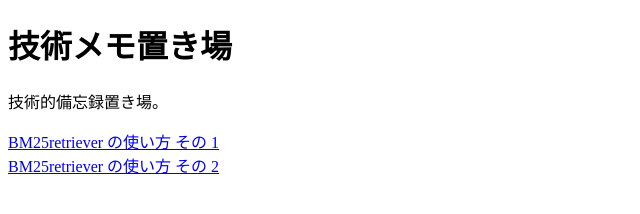
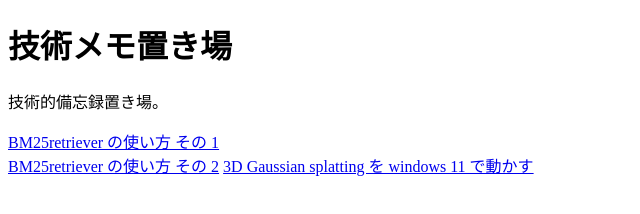
Before and after one commit to lec-ktsu/tech_memo, a plain HTML site: page index.html in a window 1280 px wide. Shown: the whole page, without its empty margins (0-640 px from the left). Drawn offline with Linux system fonts and the light colour scheme.

Commit message:
index.html: to include link to a 3DGS related document

```diff
--- a/index.html
+++ b/index.html
@@ -9,5 +9,6 @@
   <p>技術的備忘録置き場。</p>
   <a href="./langchain/bm25_01.html">BM25retriever の使い方 その 1</a></br>
   <a href="./langchain/bm25_02.html">BM25retriever の使い方 その 2</a>
+  <a href="./3DGS/3DGSonWindows.html">3D Gaussian splatting を windows 11 で動かす</a>
 </body>
 </html>
```
